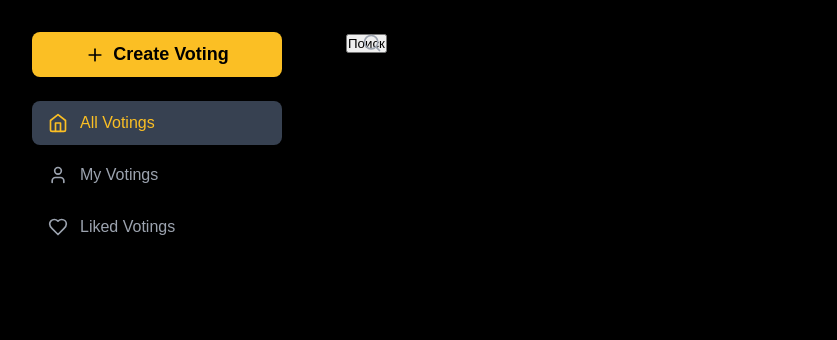
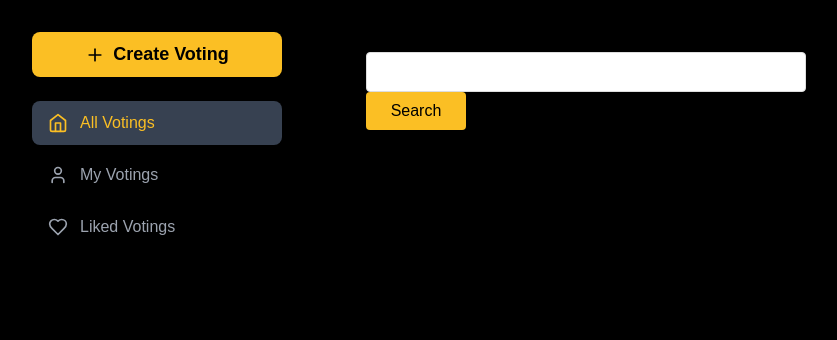
Before and after one commit to wisetree228/simple-votings, a Django app: page /posts/ in a window 1280 px wide. Shown: the part 81-421 px from the top of the page, without its empty margins (51-888 px from the left). Run offline with Django 5.2, Linux system fonts and the light colour scheme; the visitor is signed in with stand-in values (Sample User, id 1); data comes from the database, SQL or seed files in the repository; data that the repository does not hold is empty.

Commit message:
added search fubnctional

```diff
--- a/main/forms.py
+++ b/main/forms.py
@@ -46,4 +46,4 @@ class SignInForm(forms.Form):
     )
 
 class SearchForm(forms.Form):
-    search = forms.CharField(label = 'Search', max_length= 2000)
+    search = forms.CharField(label = '', max_length= 2000)
--- a/main/templates/posts.html
+++ b/main/templates/posts.html
@@ -324,6 +324,44 @@ footer {
 .logout{
             background-color: #ff6427;
         }
+        .search-button {
+    width: 100px;
+    padding: 10px;
+    margin-left: 0px;
+    background-color: #fbbf24; /* Blue background */
+    color: #000; /* White text */
+    border: none;
+    border-radius: 4px; /* Slightly rounded corners */
+    font-size: 16px;
+    cursor: pointer; /* Pointer cursor on hover */
+    transition: background-color 0.3s ease; /* Smooth transition */
+}
+.search-form {
+    display: flex;
+    align-items: center;
+}
+.search-container {
+    width: 100%;
+    max-width: 600px;
+    padding: 20px;
+    background-color: #000; /* White background */
+    border-radius: 8px; /* Rounded corners */
+    box-shadow: 0 4px 6px rgba(0, 0, 0, 0.1); /* Subtle shadow */
+}
+
+.searchInput input[type="text"] {
+    width: calc(100% - 120px); /* Full width minus button width */
+    padding: 10px;
+    border: 1px solid #ddd; /* Light grey border */
+    border-radius: 4px; /* Slightly rounded corners */
+    font-size: 16px;
+    outline: none; /* Remove default focus outline */
+}
+
+.searchInput input[type="text"]:focus {
+    border-color: #fbbf24; /* Blue border on focus */
+    box-shadow: 0 0 5px rgba(0, 123, 255, 0.5); /* Subtle glow effect */
+}
     </style>
 </head>
 <body>
@@ -385,15 +423,14 @@ footer {
 
             <div class="main-content">
                 <div class="search-container">
-                    <svg xmlns="http://www.w3.org/2000/svg" width="20" height="20" viewBox="0 0 24 24" fill="none" stroke="currentColor" stroke-width="2" stroke-linecap="round" stroke-linejoin="round" class="search-icon">
-                        <circle cx="11" cy="11" r="8"></circle>
-                        <path d="m21 21-4.3-4.3"></path>
-                    </svg>
-                            <form method="get">
-                                {{ que.as_p }}
-                                <button type="submit">Поиск</button>
-                            </form>
+                    <div class="searchInput">
+                        <form method="GET">
+                            {{ form.as_p }}
+                            <button type="submit", class = 'search-button'>Search</button>
+                    </form>
+                    </div>
                 </div>
+
 
 
 
--- a/main/views.py
+++ b/main/views.py
@@ -7,8 +7,7 @@ from django.contrib import messages
 from django.http import JsonResponse
 from django.views.decorators.http import require_POST
 from django.views.decorators.csrf import csrf_exempt
-
-
+from main.log import logger
 # Create your views here.
 def login(request):
     """
@@ -20,11 +19,16 @@ def login(request):
     Returns:
         HttpResponse
     """
+    logger.info("запущена программа логина")
     form = SignInForm()
     context = {}
     context['form'] = form
     if request.method == 'POST':
-        form = SignInForm(request.POST)
+        try:
+            form = SignInForm(request.POST)
+            logger.info("Форма сгенерирована в штатном режиме")
+        except:
+            logger.error('Ошибка в генерации формы')
         if form.is_valid():
             email = form.cleaned_data.get('email')
             password = form.cleaned_data.get('password')
@@ -92,6 +96,7 @@ def logout_view(request):
     logout(request)
     return redirect('index')
 
+
 def index(request):
     """
     Начальная страница, предоставляет выбор между регистрацией и авторизацией
@@ -117,13 +122,13 @@ def main_posts(request):
         return redirect(index)
 
     context = {}
-    form = SearchForm()
     posts_from_db = Post.objects.all()
     posts = []
-    if 'que' in request.GET:
+    form = SearchForm()
+    if 'search' in request.GET:
         form = SearchForm(request.GET)
         if form.is_valid():
-            query = form.cleaned_data['query']
+            query = form.cleaned_data['search']
             posts_from_db = posts_from_db.filter(text__icontains=query)
     for post_db in posts_from_db:
         variants = []
@@ -145,28 +150,10 @@ def main_posts(request):
             'comments_count': Comment.objects.filter(post=post_db).count(),
         }
         posts.append(post)
+    context['posts'] = posts
     context['form'] = form
-    context['posts'] = posts
     context['user_liked_posts'] = Like.objects.filter(
         user=User.objects.get(username=request.user.username)).values_list('post_id', flat=True)
-
-    if request.method == 'POST':
-        selected_vote = request.POST.get('vote')
-        vote_list = selected_vote.split('!!!')
-        variant = VotingVariant.objects.get(id=int(vote_list[0]))
-        user = User.objects.get(username=request.user.username)
-        post = Post.objects.get(id=int(vote_list[1]))
-        if VotingVariant.objects.filter(post=post).exists():
-            # проверяем, голосовал ли пользователь в этом посте, если да то предыдущий голос удаляем
-            for var in post.variants.all():
-                if Vote.objects.filter(variant=var, user=user).exists():
-                    vote = Vote.objects.get(variant=var, user=user)
-                    vote.delete()
-            vote = Vote(user=user, variant=variant)
-            vote.save()
-
-    return render(request, 'posts.html', context=context)
-
 
     if request.method == 'POST':
         selected_vote = request.POST.get('vote')
@@ -337,6 +324,13 @@ def liked(request):
         user=User.objects.get(username=request.user.username)).values_list('post_id', flat=True)
     for like in user.reactions.all():
         posts_db.append(like.post)
+    form = SearchForm()
+    if 'search' in request.GET:
+        form = SearchForm(request.GET)
+        if form.is_valid():
+            query = form.cleaned_data['search']
+            posts_from_db = posts_db.filter(text__icontains=query)
+    context['form'] = form
     for post_db in posts_db:
         variants = []
         vars_db = post_db.variants.all()
@@ -383,7 +377,15 @@ def my_posts(request):
     user = User.objects.get(username=request.user.username)
     context['user_liked_posts'] = Like.objects.filter(
         user=User.objects.get(username=request.user.username)).values_list('post_id', flat=True)
-    for post_db in user.posts.all():
+    form = SearchForm()
+    user_posts = user.posts.all()
+    if 'search' in request.GET:
+        form = SearchForm(request.GET)
+        if form.is_valid():
+            query = form.cleaned_data['search']
+            user_posts = user_posts.filter(text__icontains=query)
+    context['form'] = form
+    for post_db in user_posts:
         variants = []
         vars_db = post_db.variants.all()
         for var in vars_db:
```
Also changed, not shown: main/log.py (added, +10 -0 lines), main/templates/liked.html (+44 -5 lines), main/templates/myvotings.html (+44 -6 lines), simple_votings/settings.py (line endings or trailing spaces).
